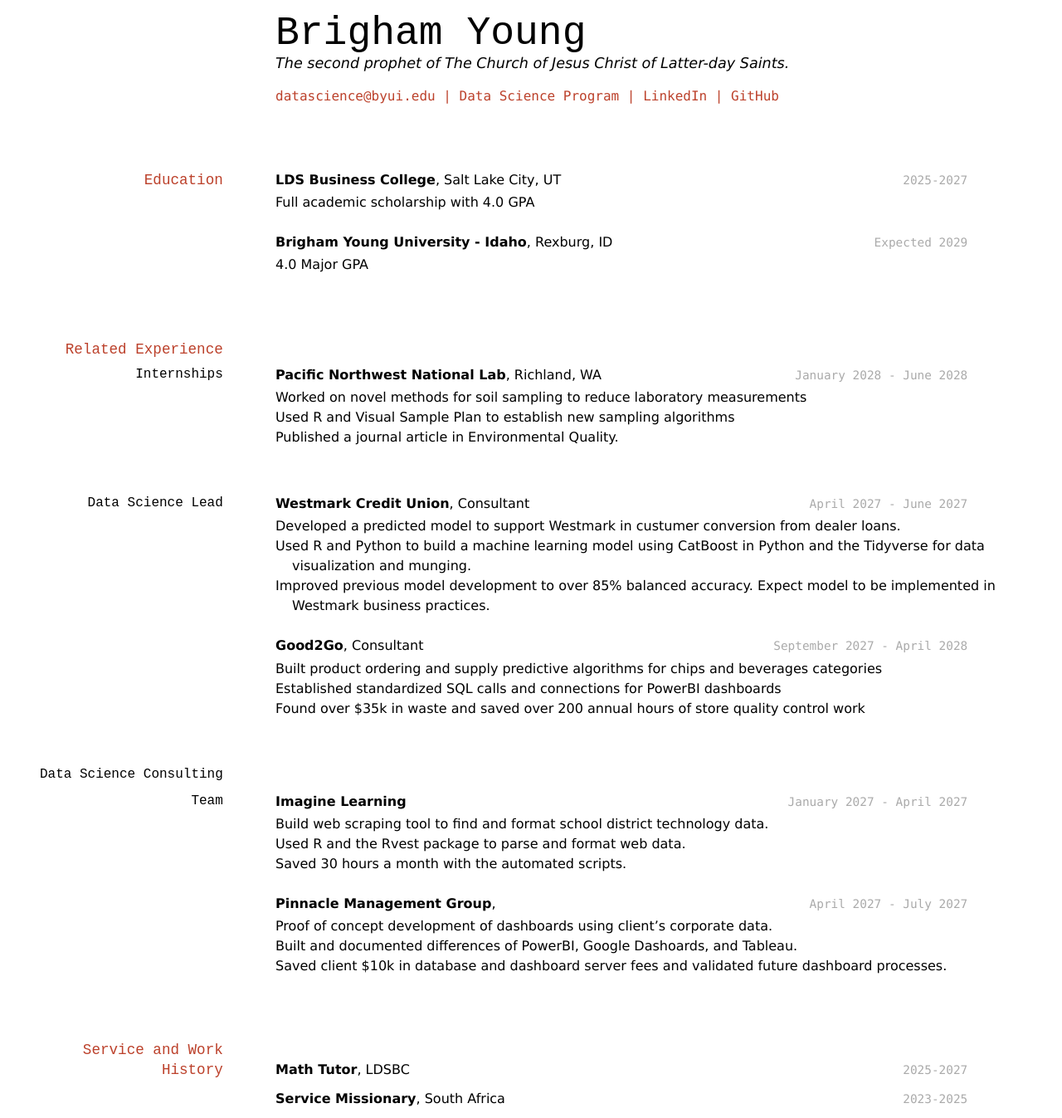
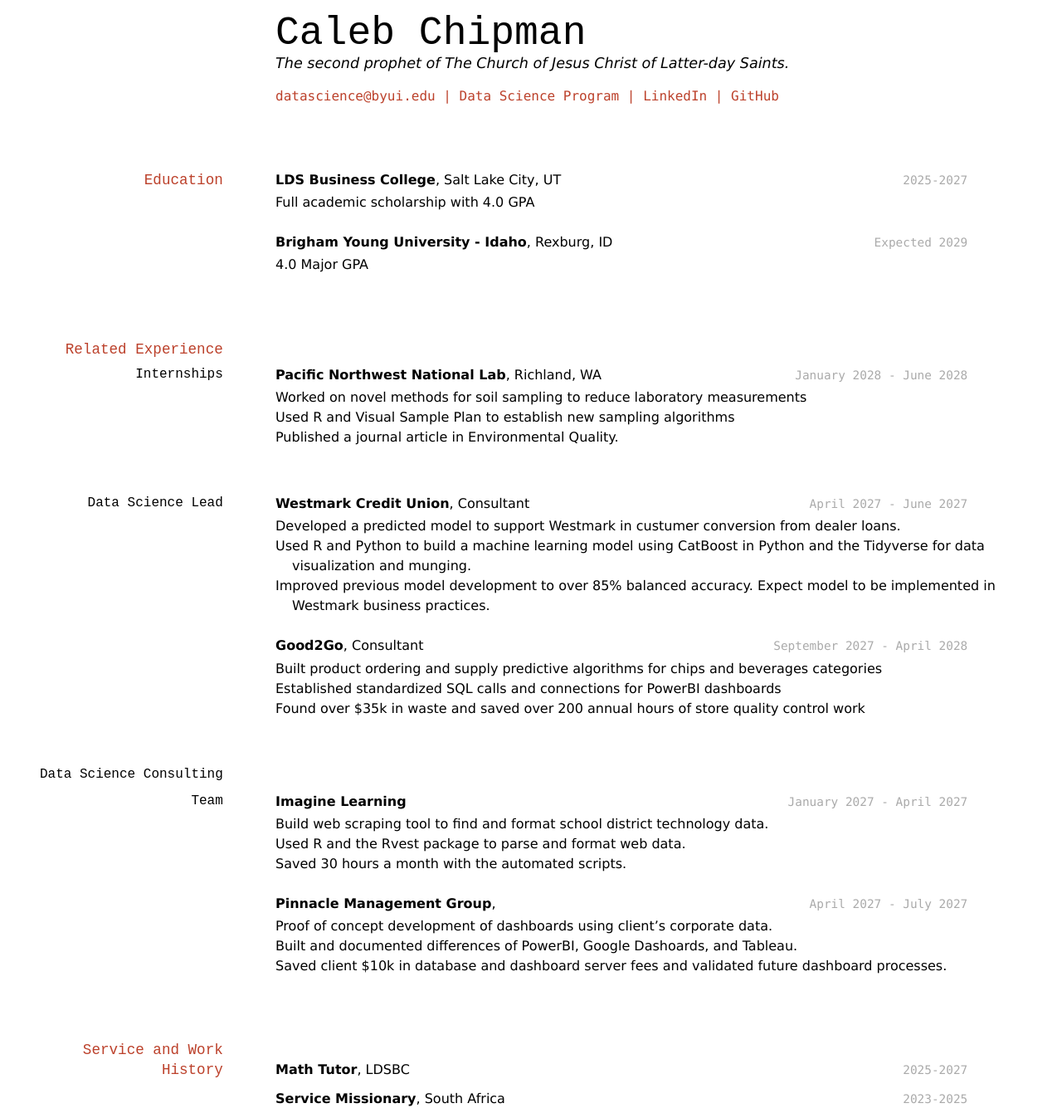
Before and after one commit to byuids-resumes/caleb-chipman-resume, a Jekyll site: the page built from docs/index.md, in a window 1280 px wide. Shown: the whole page at 83% size. Built offline with Jekyll 4.4.1, drawn with Linux system fonts in a browser that asks for light colours.

Commit message:
Update index.md

```diff
--- a/docs/index.md
+++ b/docs/index.md
@@ -1,8 +1,8 @@
 ---
 layout: cv
-title: Brigham Young's Resume
+title: Caleb Chipman Resume
 ---
-# Brigham Young
+# Caleb Chipman
 The second prophet of The Church of Jesus Christ of Latter-day Saints.
 
 <div id="webaddress">
```
